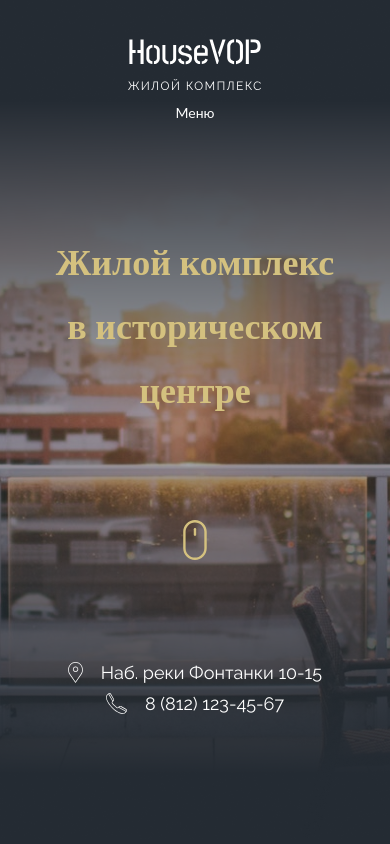
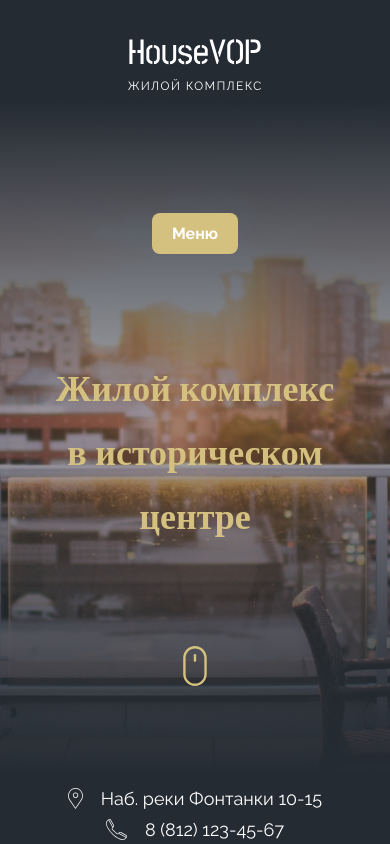
Before and after one commit to DmitryMass/LendingPage, a website: page index.pug in a window 390 px wide. Shown: the top 844 px of the page. Drawn offline with nearby package versions, Linux system fonts and the light colour scheme; files that its build step writes are made by us from their sources.

Commit message:
reset btn

```diff
--- a/pug/header.pug
+++ b/pug/header.pug
@@ -16,7 +16,7 @@ header.main-header
                 li
                     a.main-href(href="") Контакты
         .list-menu
-                    h2.main-href.main-btn_menu Меню
+                    h2.main-href.reset-btn Меню
                     ul.main-ul_list
                         li
                             a(href="") О комплексе
--- a/sass/_header.scss
+++ b/sass/_header.scss
@@ -64,12 +64,27 @@
 .list-menu {
   display: none;
 }
-.main-btn_menu {
-  font-size: 14px;
-  line-height: 16px;
-  display: inline-block;
-  transition: all 0.3s ease;
-  border-radius: 3px;
-  padding: 7px 20px;
-  color: white;
+.reset-btn {
+  border: none;
+  /* min-width: 250px; */
+  /* min-height: 50px; */
+  margin-top: 35px;
+  background-color: #d4c17f;
+  color: #ffffff;
+  font-weight: bold;
+  font-size: 16px;
+  line-height: 27px;
+  font-family: "Raleway", sans-serif;
+  border-radius: 8px;
+  cursor: pointer;
 }
+
+// .main-btn_menu {
+//   font-size: 14px;
+//   line-height: 16px;
+//   display: inline-block;
+//   transition: all 0.3s ease;
+//   border-radius: 3px;
+//   padding: 7px 20px;
+//   color: white;
+// }
--- a/sass/index.scss
+++ b/sass/index.scss
@@ -174,6 +174,7 @@ li {
     display: flex;
     align-items: center;
     justify-content: center;
+    margin-top: 80px;
   }
   .main-nav {
     display: none;
```
Also changed, not shown: dist/css/index.css, dist/css/index.min.css, index.html.
